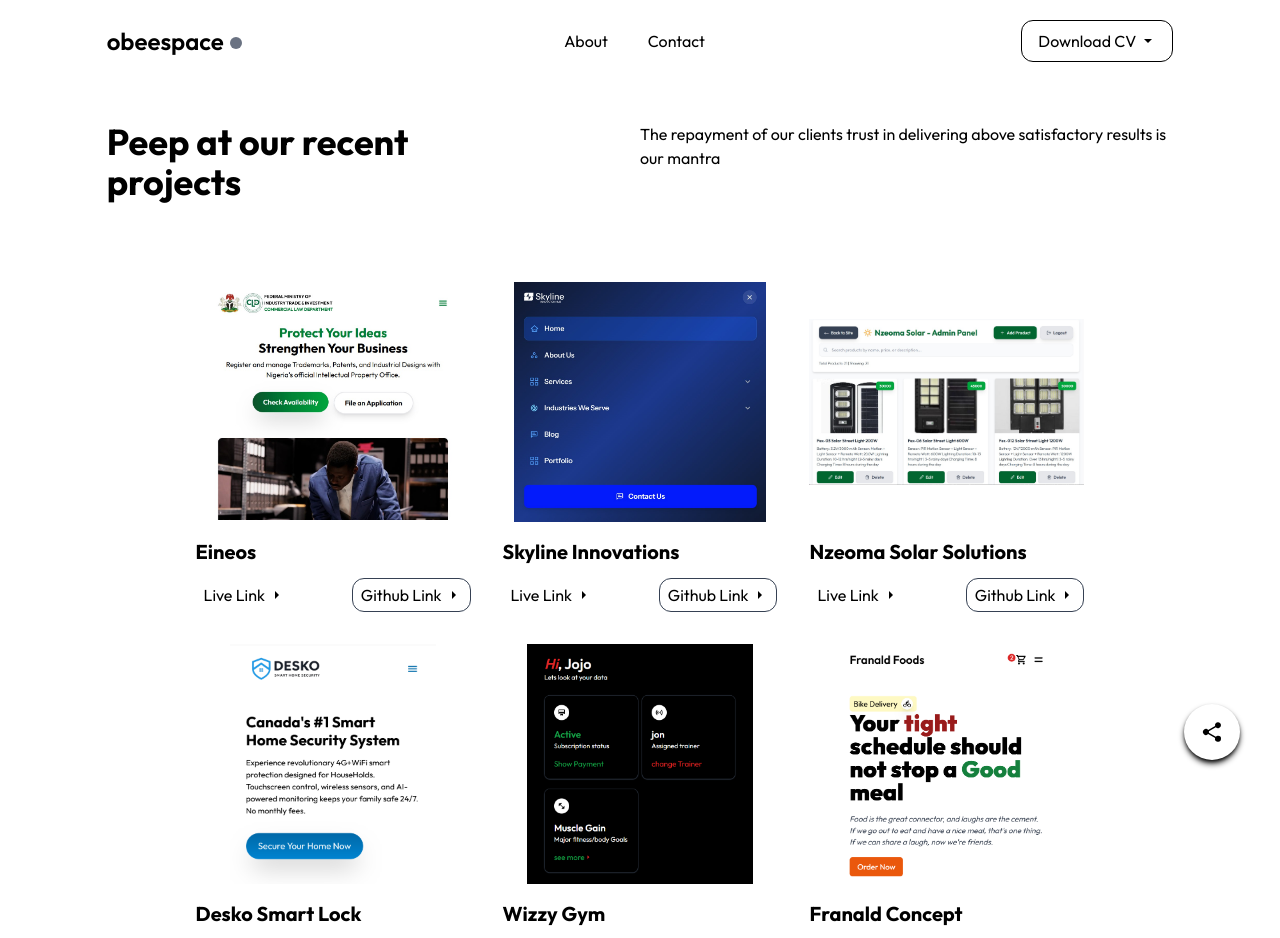
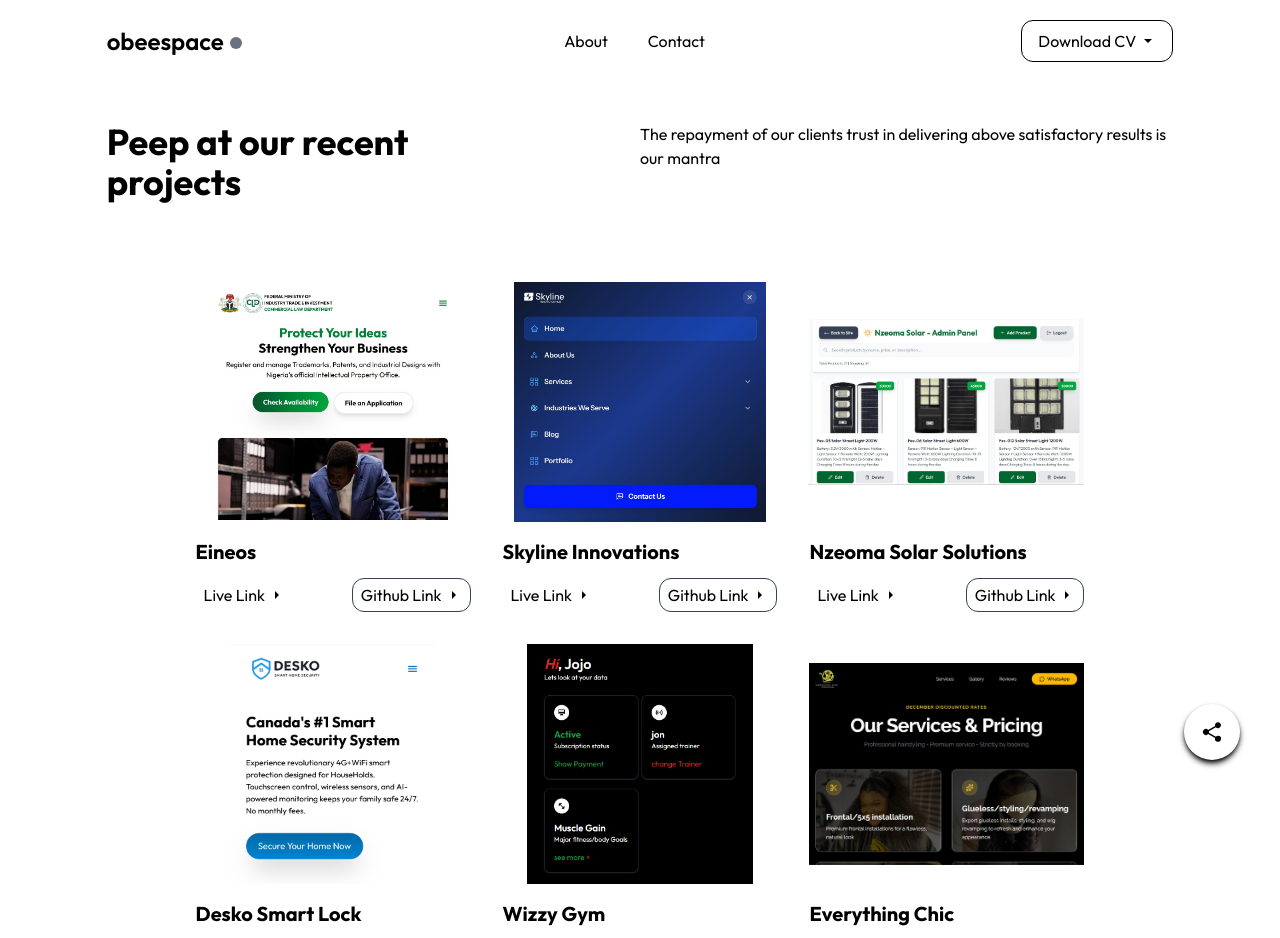
Before and after one commit to obeespace/obeespace, a Next.js app: page / in a window 1280 px wide. Shown: the top 938 px of the page. Built offline with nearby package versions, Linux system fonts and the light colour scheme.

Commit message:
Add Everything Chic project to portfolio
Added a new project entry for Everything Chic in the portfolio list, including its image and live link. Uploaded project8.jpg and project8alt.jpg to the public directory for use as project images.

```diff
--- a/app/page.js
+++ b/app/page.js
@@ -32,6 +32,11 @@
       picture: "/project1.png",
       liveLink: "https://wizzygym.vercel.app/",
       githubLink: "https://github.com/obeespace/wizzygym"
+    },
+    {
+      projectTitle: "Everything Chic",
+      picture: "/project8alt.jpg",
+      liveLink: "https://everything-chic.vercel.app",
     },
     {
       projectTitle: "Franald Concept",
```
Also changed, not shown: public/project8.jpg (added), public/project8alt.jpg (added).
